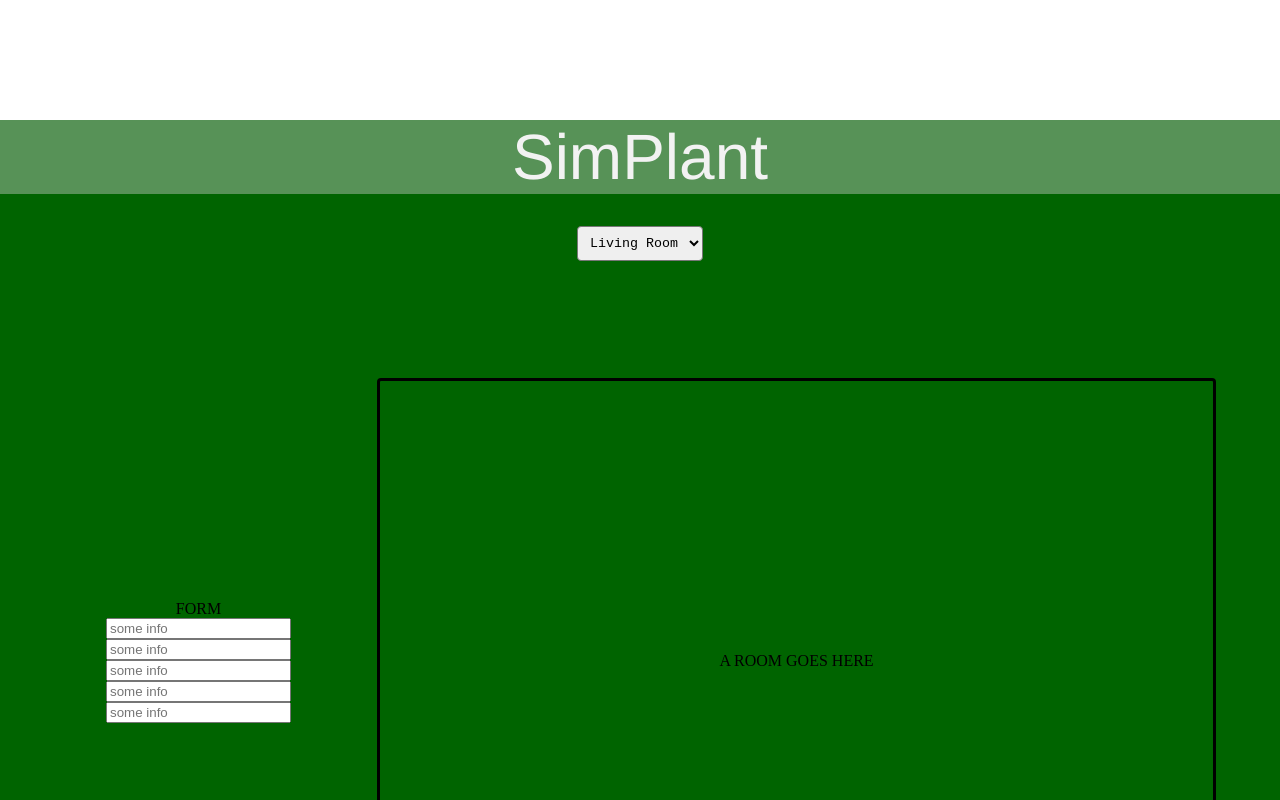
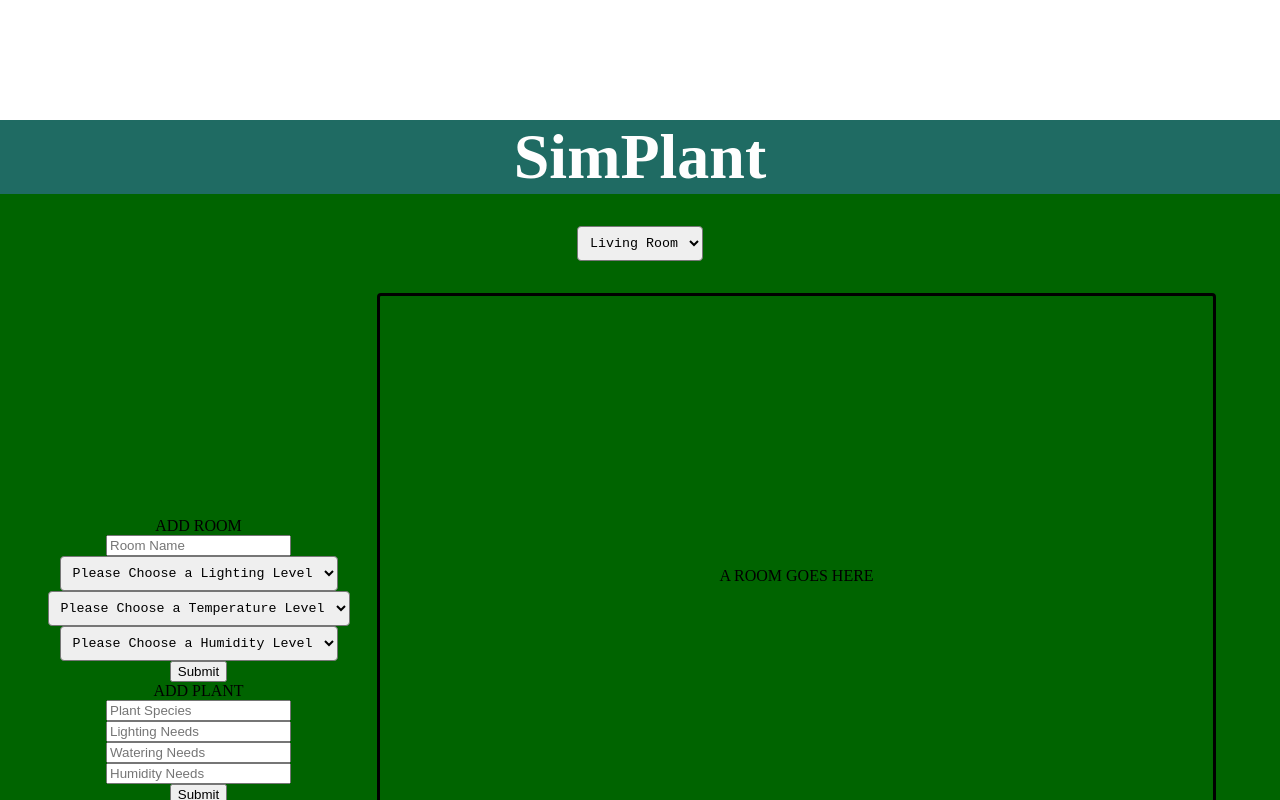
Before and after one commit to SimPlant/SimPlant, a React app: page / in a window 1280 px wide. Shown: the part 680-1480 px from the top of the page. Built offline with nearby package versions, Linux system fonts and the light colour scheme; the HTML template or start-up script is replaced by a standard one.

Commit message:
frontend styling and input forms

```diff
--- a/src/app/_variables.scss
+++ b/src/app/_variables.scss
@@ -1,32 +1,32 @@
 @use 'sass:color';
 
-$lightPrimary: #E9E3E6;
-$lightPrimary_opacity10: color.adjust($lightPrimary , $alpha: -0.1);
-$lightPrimary_opacity30: color.adjust($lightPrimary , $alpha: -0.3);
-$midPrimary: #81BC76;
-$midPrimary_opacity10: color.adjust($midPrimary , $alpha: -0.1);
-$midPrimary_opacity30: color.adjust($midPrimary , $alpha: -0.3);
-$darkPrimary: #1F6B63;
-$darkPrimary_opacity10: color.adjust($darkPrimary , $alpha: -0.1);
-$darkPrimary_opacity30: color.adjust($darkPrimary , $alpha: -0.3);
+$lightPrimary: #e9e3e6;
+$lightPrimary_opacity10: color.adjust($lightPrimary, $alpha: -0.1);
+$lightPrimary_opacity30: color.adjust($lightPrimary, $alpha: -0.3);
+$midPrimary: #81bc76;
+$midPrimary_opacity10: color.adjust($midPrimary, $alpha: -0.1);
+$midPrimary_opacity30: color.adjust($midPrimary, $alpha: -0.3);
+$darkPrimary: #1f6b63;
+$darkPrimary_opacity10: color.adjust($darkPrimary, $alpha: -0.1);
+$darkPrimary_opacity30: color.adjust($darkPrimary, $alpha: -0.3);
 
 $secondary: #523364;
-$secondary_opacity10: color.adjust($secondary , $alpha: -0.1);
-$secondary_opacity30: color.adjust($secondary , $alpha: -0.3);
+$secondary_opacity10: color.adjust($secondary, $alpha: -0.1);
+$secondary_opacity30: color.adjust($secondary, $alpha: -0.3);
 
-$primaryBlack: #0B1A19;
-$primaryBlack_opacity10: color.adjust($primaryBlack , $alpha: -0.1);
-$primaryBlack_opacity30: color.adjust($primaryBlack , $alpha: -0.3);
-$secondaryBlack: #0C1D1B;
-$secondaryBlack_opacity10: color.adjust($secondaryBlack , $alpha: -0.1);
-$secondaryBlack_opacity30: color.adjust($secondaryBlack , $alpha: -0.3);
+$primaryBlack: #0b1a19;
+$primaryBlack_opacity10: color.adjust($primaryBlack, $alpha: -0.1);
+$primaryBlack_opacity30: color.adjust($primaryBlack, $alpha: -0.3);
+$secondaryBlack: #0c1d1b;
+$secondaryBlack_opacity10: color.adjust($secondaryBlack, $alpha: -0.1);
+$secondaryBlack_opacity30: color.adjust($secondaryBlack, $alpha: -0.3);
 
-$primaryWhite: #FEFEFE;
-$primaryWhite_opacity10: color.adjust($primaryWhite , $alpha: -0.1);
-$primaryWhite_opacity30: color.adjust($primaryWhite , $alpha: -0.3);
-$secondaryWhite: #FCFBFB;
-$secondaryWhite_opacity10: color.adjust($secondaryWhite , $alpha: -0.1);
-$secondaryWhite_opacity30: color.adjust($secondaryWhite , $alpha: -0.3);
+$primaryWhite: #fefefe;
+$primaryWhite_opacity10: color.adjust($primaryWhite, $alpha: -0.1);
+$primaryWhite_opacity30: color.adjust($primaryWhite, $alpha: -0.3);
+$secondaryWhite: #fcfbfb;
+$secondaryWhite_opacity10: color.adjust($secondaryWhite, $alpha: -0.1);
+$secondaryWhite_opacity30: color.adjust($secondaryWhite, $alpha: -0.3);
 
 /* recommend: box-shadow: 0 2px 8px 1px $shadow; */
 $shadow: color.adjust(#000000, $alpha: -0.8);
@@ -35,6 +35,7 @@ $shadow_opacity30: color.adjust($shadow, $alpha: -0.3);
 
 $borderRadius: 12px;
 
+/*
 @font-face {
   font-family: 'Vegur';
   src: url('./fonts/vegur/Vegur-Regular.otf') format('opentype');
@@ -59,3 +60,4 @@ $title: 'Cabin Sketch';
 $secondaryTitle: 'Happy Marker';
 $mainText: 'BP Replay';
 $inputText: 'Vegur';
+*/
--- a/src/app/components/formContainer/formContainer.jsx
+++ b/src/app/components/formContainer/formContainer.jsx
@@ -4,17 +4,56 @@ import './formContainerStyle.scss';
 export default function FormContainer() {
   return (
     <div className="formContainer">
-      <form className="inputForm">
-        <div className="formTitle">FORM</div>
+      <form className="roomForm">
+        <div className="formTitle">ADD ROOM</div>
         <input
           className="inputField"
           type="text"
-          placeholder="some info"
+          placeholder="Room Name"
         ></input>
-        <input type="text" placeholder="some info"></input>
-        <input type="text" placeholder="some info"></input>
-        <input type="text" placeholder="some info"></input>
-        <input type="text" placeholder="some info"></input>
+        <select name="roomLighting">
+          <option>Please Choose a Lighting Level</option>
+          <option value="High Light">High</option>
+          <option value="Medium Light">Medium</option>
+          <option value="Low Light">Low</option>
+        </select>
+        <select name="roomTemp">
+          <option>Please Choose a Temperature Level</option>
+          <option value="High Temp">High</option>
+          <option value="Medium Temp">Medium</option>
+          <option value="Low Temp">Low</option>
+        </select>
+        <select name="roomHumidity">
+          <option>Please Choose a Humidity Level</option>
+          <option value="High Humidity">High</option>
+          <option value="Medium Humidity">Medium</option>
+          <option value="Low Humidity">Low</option>
+        </select>
+        <button type="submit">Submit</button>
+      </form>
+      <form className="plantForm">
+        <div className="formTitle">ADD PLANT</div>
+        <input
+          name="plantSpecies"
+          type="text"
+          placeholder="Plant Species"
+        ></input>
+        <input
+          name="plantLighting"
+          type="text"
+          placeholder="Lighting Needs"
+        ></input>
+        <input
+          name="plantWatering"
+          type="text"
+          placeholder="Watering Needs"
+        ></input>
+        <input
+          name="plantHumidity"
+          type="text"
+          placeholder="Humidity Needs"
+        ></input>
+        <button type="submit">Submit</button>
       </form>
     </div>
   );
--- a/src/app/components/formContainer/formContainerStyle.scss
+++ b/src/app/components/formContainer/formContainerStyle.scss
@@ -2,7 +2,7 @@
   display: flex;
   flex-direction: column;
   width: 30%;
-  justify-content: center;
+  justify-content: flex-start;
   align-items: center;
   margin: auto;
   margin-left: 20px;
@@ -14,3 +14,16 @@
   justify-content: center;
   flex-direction: column;
 }
+
+.roomForm {
+  display: flex;
+  flex-direction: column;
+  justify-content: space-between;
+  align-items: center;
+}
+
+.plantForm {
+  display: flex;
+  flex-direction: column;
+  align-items: center;
+}
--- a/src/app/components/header/header.jsx
+++ b/src/app/components/header/header.jsx
@@ -3,10 +3,9 @@ import './headerStyle.scss';
 
 function Header() {
   return (
-    <div className="header">
-      <a href="https://pngtree.com/so/Green" width="50px" height="50px"></a>
-      <header>SimPlant</header>
-    </div>
+    <header>
+      <h1>SimPlant</h1>
+    </header>
   );
 }
 
--- a/src/app/components/header/headerstyle.scss
+++ b/src/app/components/header/headerstyle.scss
@@ -1,9 +1,10 @@
-.header {
+@import '../../_variables.scss';
+
+h1 {
   display: block;
   margin: auto;
-  background-color: rgb(87, 146, 87);
-  color: rgb(242, 242, 242);
+  background-color: $darkPrimary;
+  color: $primaryWhite;
   font-size: 4rem;
   text-align: center;
-  font-family: 'Franklin Gothic Medium', 'Arial Narrow', Arial, sans-serif;
 }
--- a/src/app/components/mainPage/mainPageStyle.scss
+++ b/src/app/components/mainPage/mainPageStyle.scss
@@ -1,3 +1,5 @@
+@import '../../_variables.scss';
+
 .page {
   height: 100%;
   width: 100%;
--- a/src/app/components/room/roomContainerStyle.scss
+++ b/src/app/components/room/roomContainerStyle.scss
@@ -9,4 +9,5 @@
   border-radius: 4px;
   margin: auto;
   margin-right: 4rem;
+  margin-top: 2rem;
 }
```
